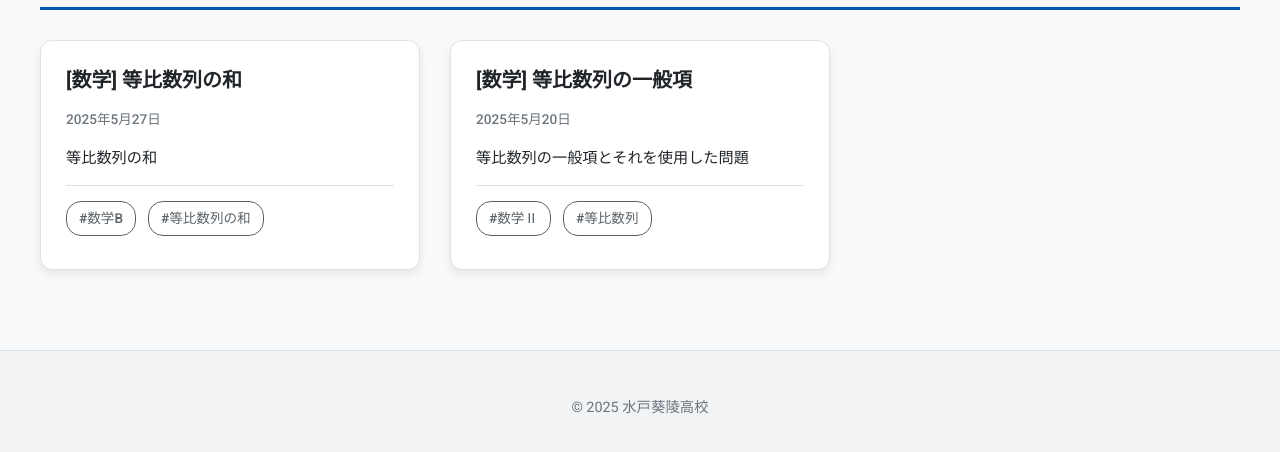
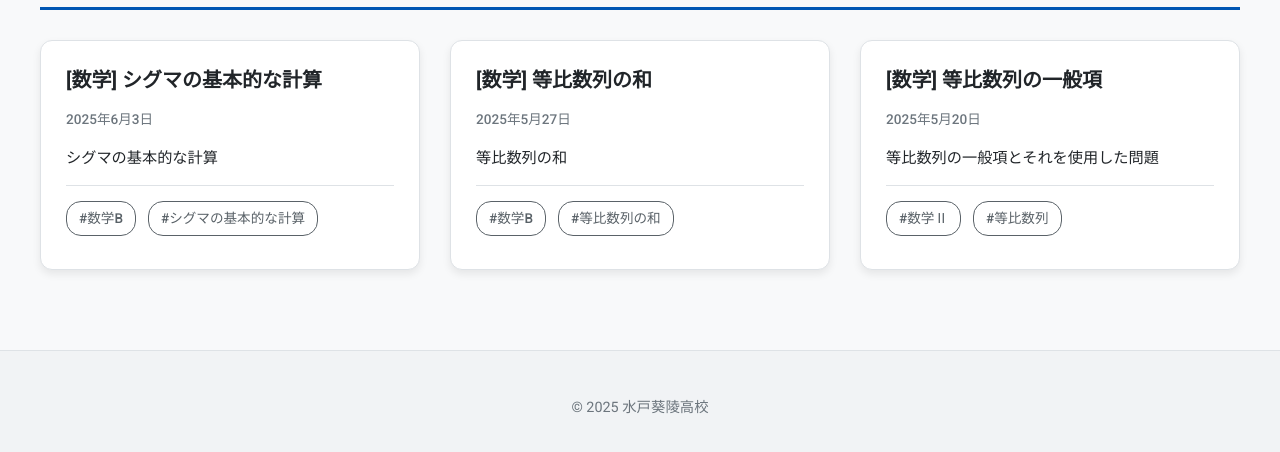
Before and after one commit to TaichanMashiko/2VB, a plain HTML site: page index.html in a window 1280 px wide. Shown: the part 720-1172 px from the top of the page. Drawn offline with Linux system fonts and the light colour scheme.

Commit message:
Update index.html

```diff
--- a/index.html
+++ b/index.html
@@ -93,6 +93,17 @@
                     <span class="tag" data-tag="等比数列">#等比数列の和</span>
                 </div>
 
+                <article class="card" data-date="2025-06-03" data-tags="数学B,シグマの基本的な計算">
+                 <div class="card-content">
+                    <h3 class="card-title"><a href="20250603.html">[数学] シグマの基本的な計算</a></h3>
+                    <p class="card-date">2025年6月3日</p>
+                    <p class="card-summary">シグマの基本的な計算</p>
+                </div>
+                <div class="card-tags">
+                    <span class="tag" data-tag="数学Ⅱ">#数学B</span>
+                    <span class="tag" data-tag="等比数列">#シグマの基本的な計算</span>
+                </div>
+
             </article>
         </div>
     </main>
```
